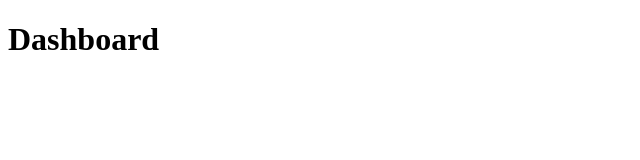
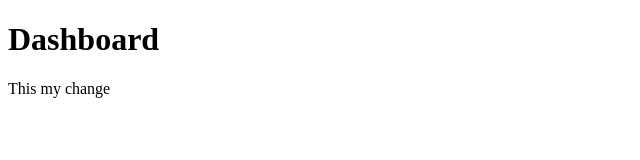
Before and after one commit to YasinMosavi/git-tutorial, a plain HTML site: page dashboard.html in a window 1280 px wide. Shown: the whole page, without its empty margins (0-640 px from the left). Drawn offline with Linux system fonts and the light colour scheme.

Commit message:
Some changes

```diff
--- a/dashboard.html
+++ b/dashboard.html
@@ -8,5 +8,6 @@
   </head>
   <body>
     <h1>Dashboard</h1>
+    <p>This my change</p>
   </body>
 </html>
```
